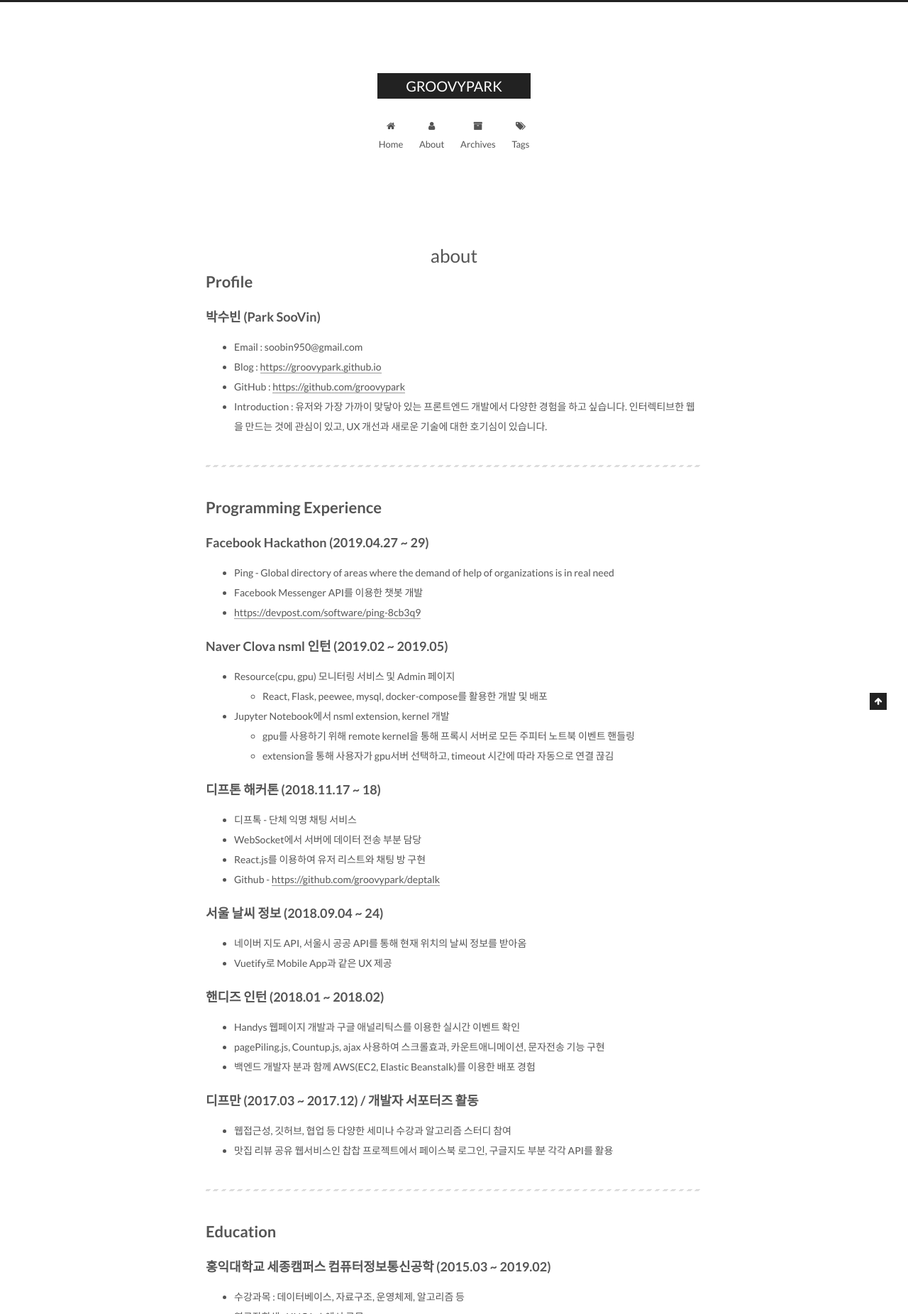
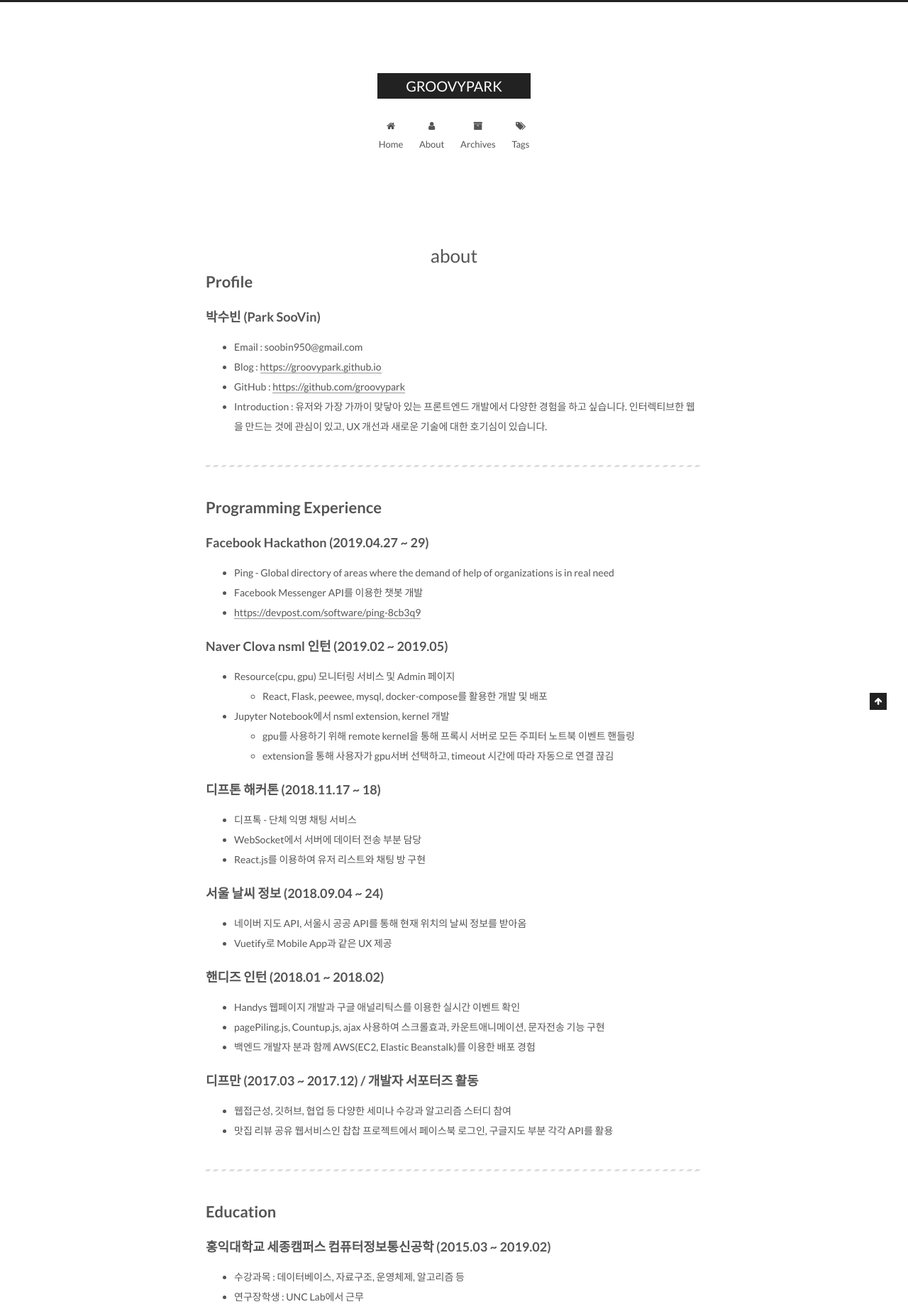
Before and after one commit to groovypark/groovypark.github.io, a Jekyll site: the page built from about/index.md, in a window 1280 px wide, cut to the strip 0-1851 px from the top of the page. Shown: the whole strip at 71% size. Built offline with Jekyll 4.4.1, drawn with Linux system fonts in a browser that asks for light colours.

Commit message:
Delete deptalk github url

```diff
--- a/about/index.md
+++ b/about/index.md
@@ -33,7 +33,6 @@ layout: page
 * 디프톡 - 단체 익명 채팅 서비스
 * WebSocket에서 서버에 데이터 전송 부분 담당
 * React.js를 이용하여 유저 리스트와 채팅 방 구현
-* Github - [https://github.com/groovypark/deptalk](https://github.com/groovypark/deptalk)
 
 ### 서울 날씨 정보 (2018.09.04 ~ 24)
 
```
